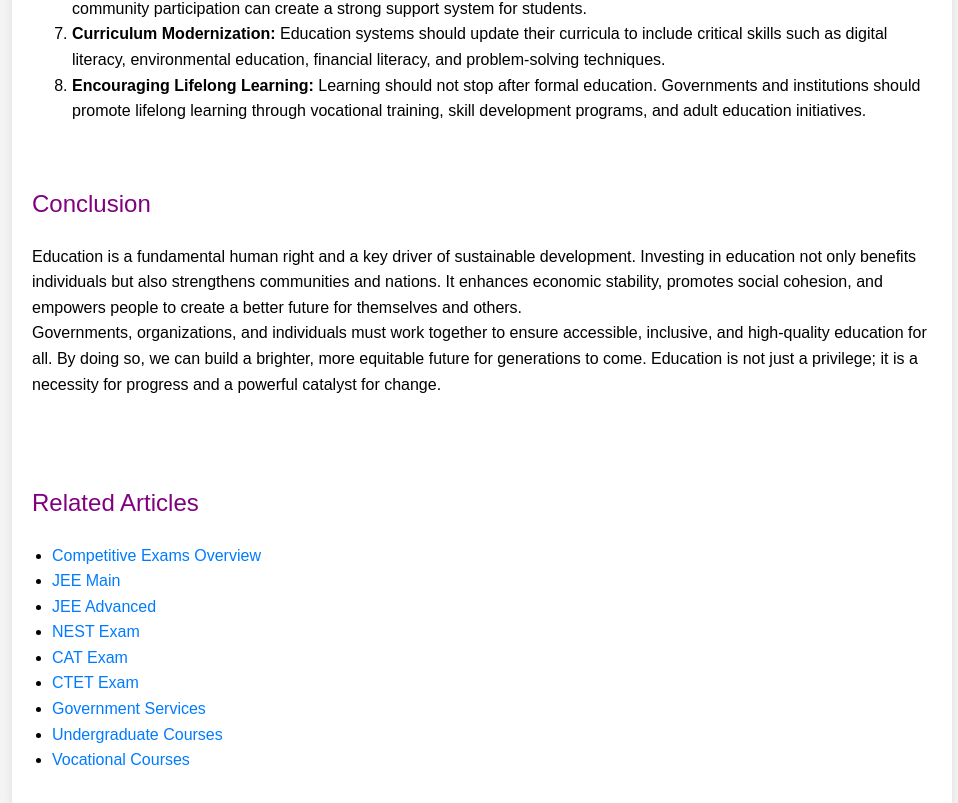
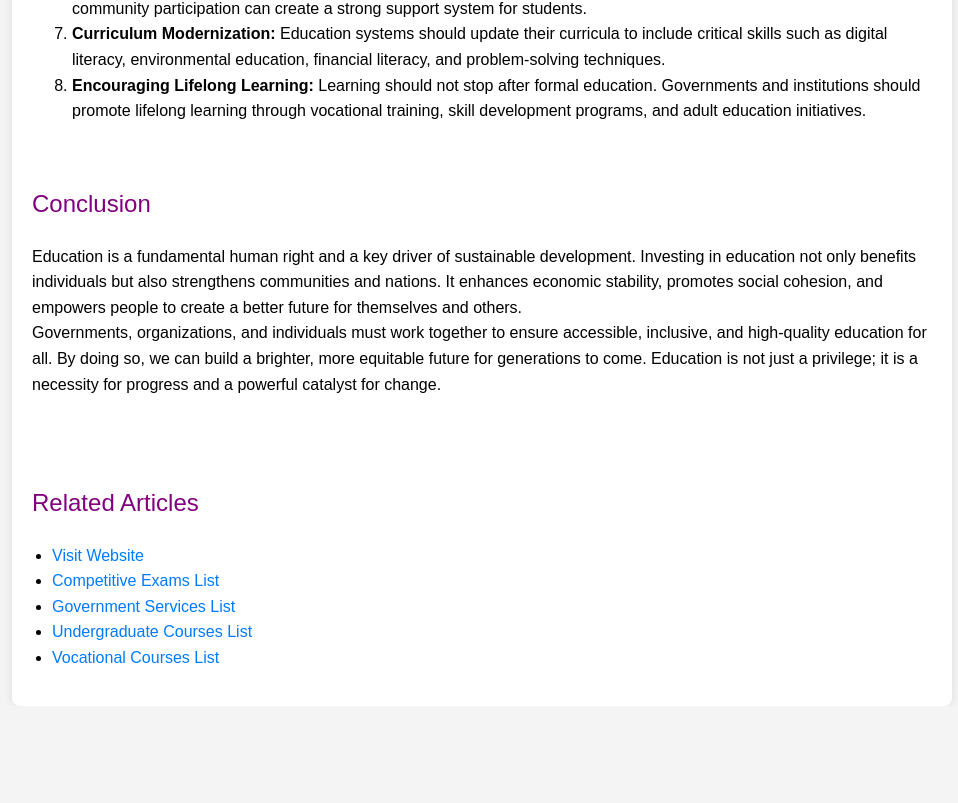
Before and after one commit to bt616-stack/bt616-stack.github.io, a plain HTML site: page index.html in a window 1280 px wide. Shown: the part 2672-3475 px from the top of the page, without its empty margins (158-1116 px from the left). After the commit the page ends 3378 px from the top, so only its background shows below. Drawn offline with Linux system fonts and the light colour scheme.

Commit message:
index.html

```diff
--- a/index.html
+++ b/index.html
@@ -109,15 +109,11 @@
 
         <h2>Related Articles</h2>
         <ul>
-            <li><a href="https://www.shripada.com/competitive_exam/comp-index.html">Competitive Exams Overview</a></li>
-            <li><a href="https://www.shripada.com/competitive_exam/jee-main.html">JEE Main</a></li>
-            <li><a href="https://www.shripada.com/competitive_exam/jee-advanced.html">JEE Advanced</a></li>
-            <li><a href="https://www.shripada.com/competitive_exam/nest-exam.html">NEST Exam</a></li>
-            <li><a href="https://www.shripada.com/competitive_exam/cat.html">CAT Exam</a></li>
-            <li><a href="https://www.shripada.com/competitive_exam/ctet.html">CTET Exam</a></li>
-            <li><a href="https://www.shripada.com/government_services/gov-index.html">Government Services</a></li>
-            <li><a href="https://www.shripada.com/ug_courses/ug-index.html">Undergraduate Courses</a></li>
-            <li><a href="https://www.shripada.com/vocational_courses/voc-index.html">Vocational Courses</a></li>
+	    <li><a href="https://www.shripada.com/">Visit Website</a></li>
+            <li><a href="https://www.shripada.com/competitive_exam/comp-index.html">Competitive Exams List</a></li>
+            <li><a href="https://www.shripada.com/government_services/gov-index.html">Government Services List</a></li>
+            <li><a href="https://www.shripada.com/ug_courses/ug-index.html">Undergraduate Courses List</a></li>
+            <li><a href="https://www.shripada.com/vocational_courses/voc-index.html">Vocational Courses List</a></li>
         </ul>
     </div>
 </body>
```
